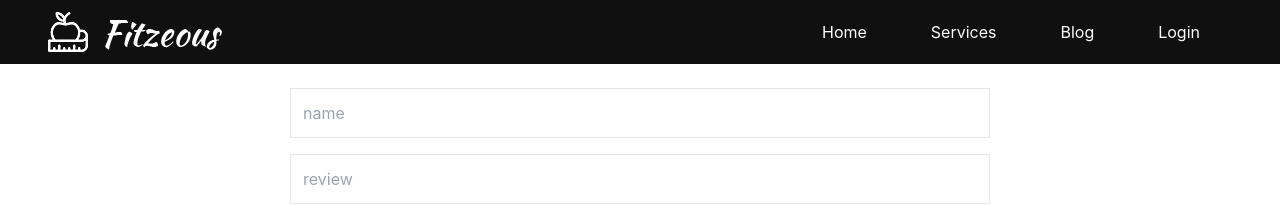
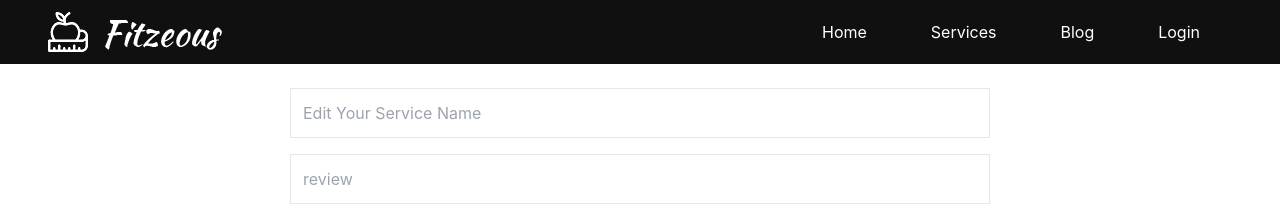
Before and after one commit to coderpbt/product-service-review-client, a React (Create React App) app: page /reviews/edit/1 in a window 1280 px wide. Shown: the top 205 px of the page. Built offline with nearby package versions, Linux system fonts and the light colour scheme; no server answers.

Commit message:
new db add

```diff
--- a/src/Pages/MyReview/MyReview.jsx
+++ b/src/Pages/MyReview/MyReview.jsx
@@ -43,9 +43,6 @@ const handleEdit = (id) => {
   navigate(`/reviews/edit/${id}`)
 }
 
-// const handleUpdateReview = (id) => {
-//   console.log(id);
-// }
 
   return (
     <div className='xl:w-[1200px] mx-auto w-[95%]'>
@@ -67,12 +64,27 @@ const handleEdit = (id) => {
           <tbody>
             {
               reviwes.map(myreview =>
-              <TableReview
-              key={myreview._id}
-               myreview={myreview}
-               handleDelete={handleDelete}
-               handleEdit={handleEdit}
-               />)
+                <>
+                {
+                  myreview.reviewIds ?
+                  <>
+                     <TableReview
+                      key={myreview._id}
+                      myreview={myreview}
+                      handleDelete={handleDelete}
+                      handleEdit={handleEdit}
+                      />
+                  </>
+
+                  :
+                  <>
+                    <p className='text-black'>nai</p>
+                  </>
+                }
+
+
+              </>
+               )
             }
           </tbody>
         </table>
--- a/src/Pages/MyReview/TableReview.jsx
+++ b/src/Pages/MyReview/TableReview.jsx
@@ -1,15 +1,13 @@
 import React from 'react';
 
-const TableReview = ({ myreview, handleDelete,handleEdit }) => {
+const TableReview = ({ myreview, handleDelete, handleEdit }) => {
 
-  const { _id, serviceName, textarea,uid } = myreview
-  console.log(myreview);
+  const { _id, serviceName, textarea } = myreview
+  // console.log(myreview);
   return (
     <>
-      {
-        uid ?
-        <>
-             <tr>
+
+      <tr>
         <th>
           <label>
             <input type="checkbox" className="checkbox" />
@@ -26,19 +24,11 @@ const TableReview = ({ myreview, handleDelete,handleEdit }) => {
           {textarea}
         </td>
         <td>
-          <button onClick={() => handleEdit(_id)}>
-             Edit
-          </button>
-          <button onClick={() => handleDelete(_id)} className="btn btn-ghost btn-xs">Delete</button>
+          <button onClick={() => handleEdit(_id)} className="btn btn-outline btn-primary mr-2">Edit</button>
+          <button onClick={() => handleDelete(_id)} className="btn btn-outline btn-secondary">Delete</button>
+
         </td>
       </tr>
-        </>
-        :
-        <>
-          <p className='text-2xl text-black'>No reviews were added</p>
-        </>
-      }
-
 
     </>
   );
--- a/src/Pages/MyReview/UpdateReview.jsx
+++ b/src/Pages/MyReview/UpdateReview.jsx
@@ -5,9 +5,11 @@ import { toast } from 'react-toastify';
 
 const UpdateReview = () => {
   const router = useParams();
-  const [reviews, setReviews] = useState({});
+  const [reviews, setReviews] = useState([]);
   const { id } = router;
   const navigate = useNavigate();
+
+  console.log(reviews);
 
   useEffect(() => {
     fetch(`http://localhost:4000/reviews/${id}`)
@@ -37,6 +39,7 @@ const UpdateReview = () => {
     .then(data => {
         if (data.modifiedCount > 0) {
           toast.success('Review Update Seccesful')
+          navigate('/reviews')
         }
     })
     .catch(err => console.log(err))
@@ -46,9 +49,9 @@ const UpdateReview = () => {
     <div className='py-6'>
       <div className='xl:w-[700px] mx-auto w-[75%]'>
          <form onSubmit={handleSubmit}>
-        <input className='border mb-4 w-full p-3'  type="text" defaultValue={reviews?.name} name="name" placeholder='name' id="" />
+        <input className='border mb-4 w-full p-3'  type="text" defaultValue={reviews?.serviceName} name="name" placeholder='Edit Your Service Name' id="" />
         <br />
-        <input className='border mb-4 w-full p-3' type="text" defaultValue={reviews?.reviews} name="review" placeholder='review' id="" />
+        <input className='border mb-4 w-full p-3' type="text" defaultValue={reviews?.textarea} name="Edit Your Review" placeholder='review' id="" />
         <br />
         <button className="btn btn-primary">Update</button>
       </form>
--- a/src/component/Sheard/Comment/Comment.jsx
+++ b/src/component/Sheard/Comment/Comment.jsx
@@ -2,6 +2,7 @@ import React from 'react';
 
 import { useContext } from 'react';
 import { Link, useLoaderData, useLocation } from 'react-router-dom';
+import { toast } from 'react-toastify';
 import { AuthContext } from '../../../context/FitnessContext/ContextProvider';
 
 const Comment = () => {
@@ -43,7 +44,7 @@ const Comment = () => {
       .then(data => {
         console.log(data)
         if (data.acknowledged) {
-          alert('Review Add successfully')
+          toast.success('Review Add successfully')
           form.reset();
 
         }
```
